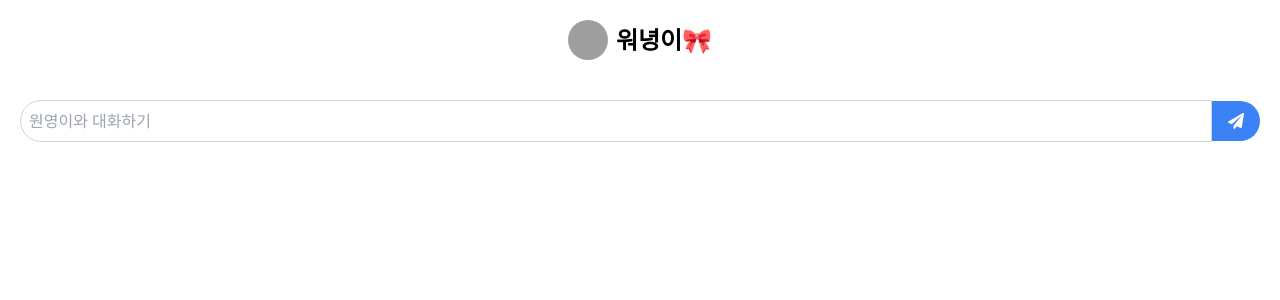
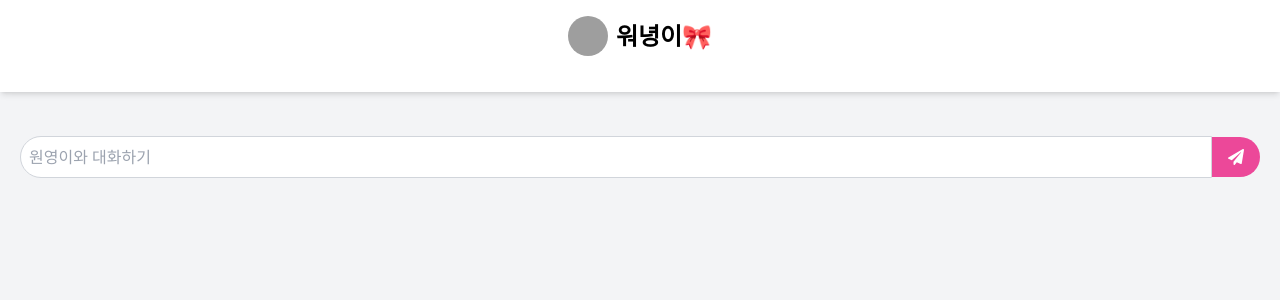
Before and after one commit to myjhye/sago3, a Next.js app: page /wonyoung_sago in a window 1280 px wide. Shown: the top 300 px of the page. Built offline with nearby package versions, Linux system fonts and the light colour scheme; grey boxes are pictures that could not be loaded.

Commit message:
change color

```diff
--- a/pages/wonyoung_sago.js
+++ b/pages/wonyoung_sago.js
@@ -1,4 +1,4 @@
-import { useState, useEffect, useRef } from 'react';
+import { useState, useEffect } from 'react';
 import Head from 'next/head';
 import { FaPaperPlane } from 'react-icons/fa';
 
@@ -55,20 +55,22 @@ export default function WonyoungSago() {
     };
 
     return (
-        <div className="text-center p-5">
+        <div className="text-center p-5 bg-gray-100 min-h-screen">
             <Head>
                 <style>
                     {`@import url('https://fonts.googleapis.com/css2?family=Noto+Sans+KR:wght@100..900&display=swap');`}
                 </style>
             </Head>
-            <div className="flex items-center justify-center mb-5">
-                <img src="https://i.ibb.co/QJL4hr9/Fsn-Q5-J8a-EAEi-EUA.jpg" alt="profile" className="w-10 h-10 rounded-full mr-2" />
-                <h1 className="text-2xl font-bold">워녕이🎀</h1>
+            <div className="fixed top-0 left-0 right-0 bg-white p-4 shadow-md z-10">
+                <div className="flex items-center justify-center mb-5">
+                    <img src="https://i.ibb.co/QJL4hr9/Fsn-Q5-J8a-EAEi-EUA.jpg" alt="profile" className="w-10 h-10 rounded-full mr-2" />
+                    <h1 className="text-2xl font-bold">워녕이🎀</h1>
+                </div>
             </div>
-            <div className="flex flex-col items-start w-full">
+            <div className="flex flex-col items-start w-full pt-24"> {/* Adjusted padding-top to make space for the fixed header */}
                 <div className="mb-5 w-full">
                     {messages.map((msg, index) => (
-                        <div key={index} className="mb-8 mt-8"> {/* 말풍선 사이 간격 추가 */}
+                        <div key={index} className="mb-8"> {/* 말풍선 사이 간격 추가 */}
                             {(index === 0 || msg.date !== messages[index - 1].date) && (
                                 <div className="text-center w-full mb-2">
                                     <hr />
@@ -85,7 +87,7 @@ export default function WonyoungSago() {
                                 {msg.type === 'send' && (
                                     <span className="self-end text-xs text-gray-500 mr-2">{msg.time}</span>
                                 )}
-                                <div className={`relative flex flex-col items-start max-w-[60%] rounded-lg p-2 ${msg.type === 'send' ? 'bg-pink-100' : 'bg-gray-100'}`}>
+                                <div className={`relative flex flex-col items-start max-w-[60%] rounded-lg p-2 ${msg.type === 'send' ? 'bg-pink-200' : 'bg-white-200'}`}>
                                     {msg.type === 'receive' && (
                                         <p className="absolute top-[-20px] left-0 text-sm text-gray-600">워녕이🎀</p>
                                     )}
@@ -118,7 +120,7 @@ export default function WonyoungSago() {
                         placeholder="원영이와 대화하기"
                         className="flex-grow p-2 rounded-l-full border border-gray-300"
                     />
-                    <button className="btn bg-blue-500 text-white rounded-r-full px-4 py-3 items-center" onClick={handleClick}>
+                    <button className="btn bg-pink-500 text-white rounded-r-full px-4 py-3 items-center" onClick={handleClick}>
                         <FaPaperPlane />
                     </button>
                 </div>
```
